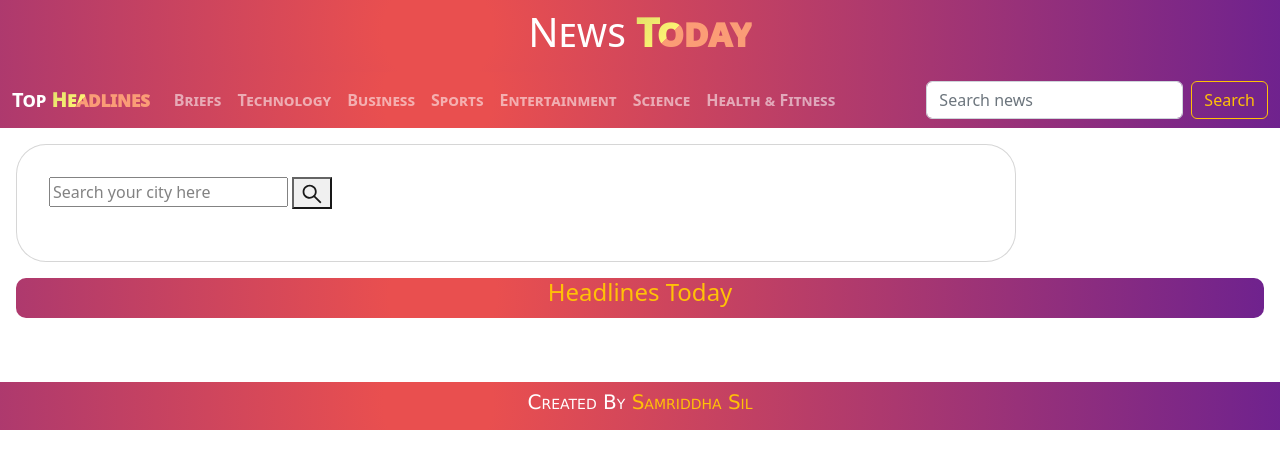
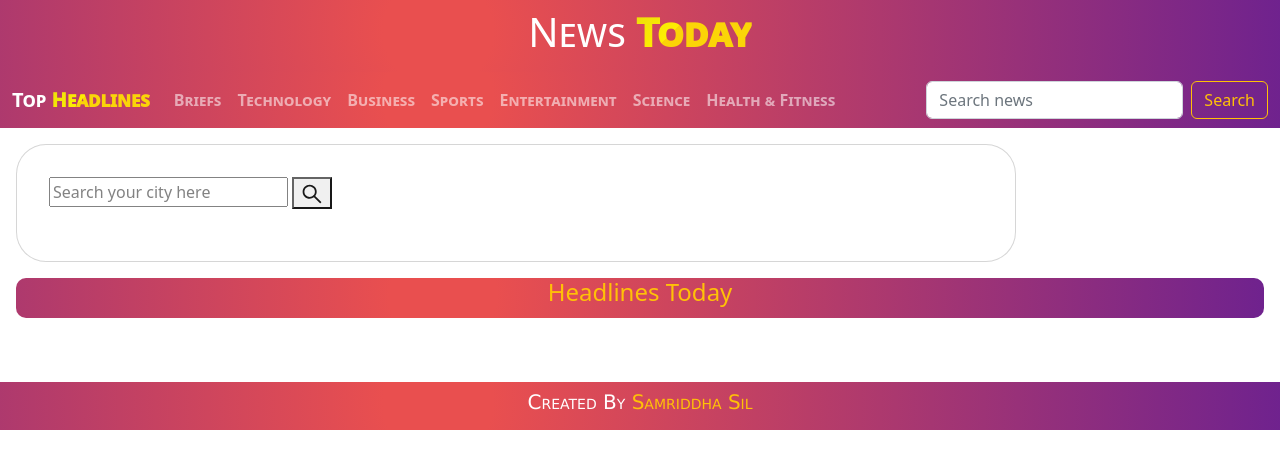
Before and after one commit to sil-samriddha/newstoday.github.io, a plain HTML site: page index.html in a window 1280 px wide. Drawn offline with nearby package versions, Linux system fonts and the light colour scheme; no server answers.

Commit message:
Update style.css

```diff
--- a/style.css
+++ b/style.css
@@ -19,10 +19,10 @@ h5
   font-weight: 1000;
   background-image: linear-gradient(
     -225deg,
-    rgba(104, 213, 253, 0.63) 10.7%,
-    rgba(188, 236, 91, 0.79) 18.6%,
-    rgba(253, 246, 116, 0.98) 63.1%,
-    rgba(255, 164, 120, 0.92) 39%
+    rgba(255, 255, 0, 0.63) 10.7%,
+    rgba(214, 238, 0, 0.79) 18.6%,
+    rgba(255, 242, 0, 0.98) 63.1%,
+    rgba(255, 225, 0, 0.92) 39%
   );
   background-size: auto auto;
   background-clip: border-box;
```
